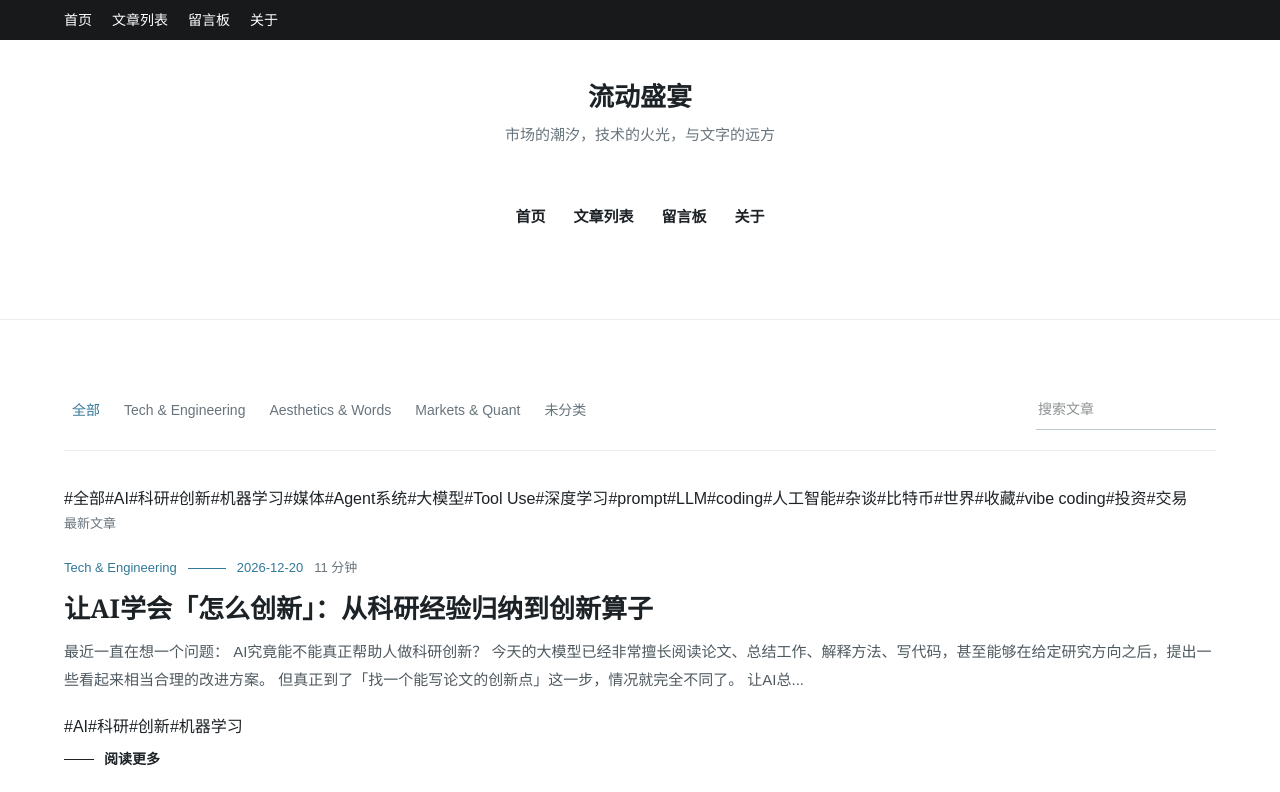
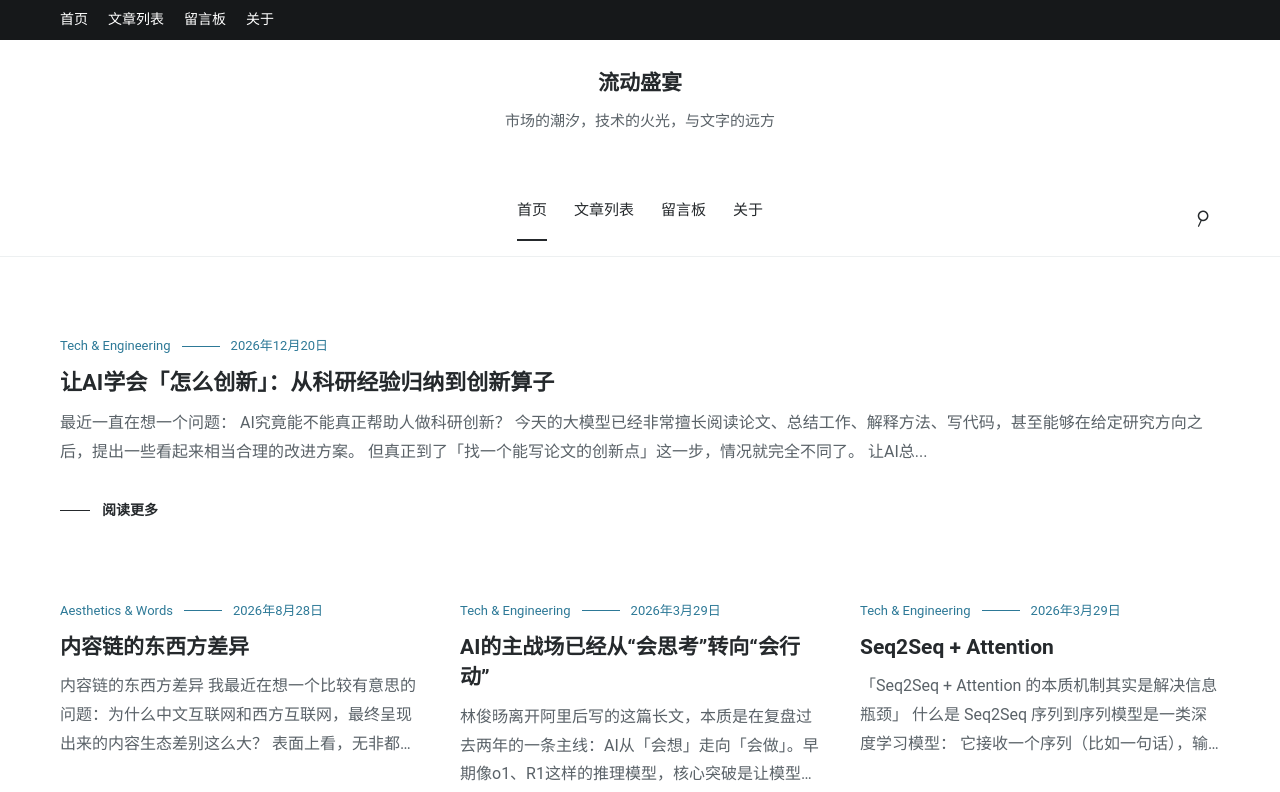
Before and after one commit to Walessong/woke-soul-blog, a Next.js app: page / in a window 1280 px wide. Shown: the top 792 px of the page. Built offline with nearby package versions, Linux system fonts and the light colour scheme.

Commit message:
Match blog details to reference layout

```diff
--- a/app/blog/page.tsx
+++ b/app/blog/page.tsx
@@ -2,4 +2,7 @@ import PostIndex from '@/components/PostIndex';
 import { posts } from '@/lib/posts';
 
 export const metadata = { title: '文章列表 | 流动盛宴' };
-export default function BlogPage() { return <PostIndex posts={posts} />; }
+export default async function BlogPage({ searchParams }: { searchParams: Promise<{ q?: string }> }) {
+  const { q } = await searchParams;
+  return <PostIndex posts={posts} initialQuery={q} />;
+}
--- a/app/page.tsx
+++ b/app/page.tsx
@@ -2,5 +2,5 @@ import PostIndex from '@/components/PostIndex';
 import { posts } from '@/lib/posts';
 
 export default function Home() {
-  return <PostIndex posts={posts} />;
+  return <PostIndex posts={posts} showFilters={false} />;
 }
--- a/app/posts/[slug]/page.tsx
+++ b/app/posts/[slug]/page.tsx
@@ -17,13 +17,15 @@ export default async function PostPage({ params }: { params: Promise<{ slug: str
   const newer = posts[index - 1];
   const older = posts[index + 1];
 
-  return <article className="article-shell">
-    <Link href="/" className="back-link">返回首页</Link>
+  return <article className="article-shell site-width">
+    <nav className="breadcrumb" aria-label="面包屑导航"><Link href="/">首页</Link><span>›</span><span>{post.title}</span></nav>
     <header className="article-header">
-      <div className="post-meta"><span>{post.category}</span><i /><time>{post.date}</time><b>{readingTime(post.content)} 分钟</b></div>
+      <div className="post-category">{post.category}</div>
       <h1>{post.title}</h1>
+      <div className="post-meta post-byline"><span>Woke Soul</span><i /><time>{post.date}</time><b>{readingTime(post.content)} 分钟</b></div>
     </header>
     <div className="article-content"><ReactMarkdown remarkPlugins={[remarkGfm]}>{post.content}</ReactMarkdown></div>
+    <footer className="article-footer">分类：<Link href={`/blog?q=${encodeURIComponent(post.category)}`}>{post.category}</Link></footer>
     <Comments />
     <nav className="post-nav" aria-label="文章导航">
       {newer ? <Link href={`/posts/${newer.slug}`}><span>较新文章</span>{newer.title}</Link> : <span />}
--- a/components/Header.tsx
+++ b/components/Header.tsx
@@ -1,4 +1,8 @@
+'use client';
+
 import Link from 'next/link';
+import { FormEvent, useState } from 'react';
+import { usePathname, useRouter } from 'next/navigation';
 
 const links = [
   { href: '/', label: '首页' },
@@ -8,14 +12,28 @@ const links = [
 ];
 
 export default function Header() {
-  return (
-    <>
-      <div className="utility-nav"><nav aria-label="快捷导航" className="site-width">{links.map((link) => <Link key={link.href} href={link.href}>{link.label}</Link>)}</nav></div>
-      <header className="site-header">
-        <Link href="/" className="site-title">流动盛宴</Link>
-        <p>市场的潮汐，技术的火光，与文字的远方</p>
-        <nav aria-label="主导航" className="main-nav">{links.map((link) => <Link key={link.href} href={link.href}>{link.label}</Link>)}</nav>
-      </header>
-    </>
-  );
+  const pathname = usePathname();
+  const router = useRouter();
+  const [searchOpen, setSearchOpen] = useState(false);
+  const [mobileOpen, setMobileOpen] = useState(false);
+  const [query, setQuery] = useState('');
+  const submitSearch = (event: FormEvent<HTMLFormElement>) => {
+    event.preventDefault();
+    router.push(`/blog${query.trim() ? `?q=${encodeURIComponent(query.trim())}` : ''}`);
+    setSearchOpen(false);
+  };
+
+  return <>
+    <div className="utility-nav"><nav aria-label="快捷导航" className="site-width">{links.map((link) => <Link key={link.href} href={link.href}>{link.label}</Link>)}</nav></div>
+    <header className="site-header">
+      <Link href="/" className="site-title">流动盛宴</Link>
+      <p>市场的潮汐，技术的火光，与文字的远方</p>
+      <div className="header-navigation site-width">
+        <button className="menu-toggle" aria-label="切换菜单" aria-expanded={mobileOpen} onClick={() => setMobileOpen((value) => !value)}>菜单</button>
+        <nav aria-label="主导航" className={mobileOpen ? 'main-nav is-open' : 'main-nav'}>{links.map((link) => <Link key={link.href} href={link.href} className={pathname === link.href ? 'is-active' : ''} onClick={() => setMobileOpen(false)}>{link.label}</Link>)}</nav>
+        <button className="search-toggle" aria-label="搜索文章" aria-expanded={searchOpen} onClick={() => setSearchOpen((value) => !value)}>⌕</button>
+      </div>
+      {searchOpen && <form className="header-search site-width" onSubmit={submitSearch}><input autoFocus value={query} onChange={(event) => setQuery(event.target.value)} placeholder="搜索文章" aria-label="搜索文章" /><button type="submit">搜索</button></form>}
+    </header>
+  </>;
 }
--- a/components/PostIndex.tsx
+++ b/components/PostIndex.tsx
@@ -4,12 +4,17 @@ import Link from 'next/link';
 import { useMemo, useState } from 'react';
 import type { Post } from '@/lib/posts';
 
-const readingTime = (content: string) => Math.max(1, Math.ceil(content.replace(/\s/g, '').length / 500));
+const pageSize = 10;
+const formatDate = (value: string) => {
+  const [year, month, day] = value.split('-');
+  return year && month && day ? `${year}年${Number(month)}月${Number(day)}日` : value;
+};
 
-export default function PostIndex({ posts }: { posts: Post[] }) {
+export default function PostIndex({ posts, showFilters = true, initialQuery = '' }: { posts: Post[]; showFilters?: boolean; initialQuery?: string }) {
   const [category, setCategory] = useState('全部');
   const [tag, setTag] = useState('全部');
-  const [query, setQuery] = useState('');
+  const [query, setQuery] = useState(initialQuery);
+  const [page, setPage] = useState(1);
   const categories = ['全部', ...Array.from(new Set(posts.map((post) => post.category)))];
   const tags = ['全部', ...Array.from(new Set(posts.flatMap((post) => post.tags)))];
   const visiblePosts = useMemo(() => posts.filter((post) => {
@@ -17,25 +22,25 @@ export default function PostIndex({ posts }: { posts: Post[] }) {
     const matchesTag = tag === '全部' || post.tags.includes(tag);
     return matchesCategory && matchesTag && `${post.title} ${post.excerpt} ${post.content}`.toLowerCase().includes(query.trim().toLowerCase());
   }), [category, posts, query, tag]);
+  const pages = Math.max(1, Math.ceil(visiblePosts.length / pageSize));
+  const pagePosts = visiblePosts.slice((page - 1) * pageSize, page * pageSize);
 
   return <section className="post-index site-width">
-    <div className="index-tools">
-      <div className="category-filters" aria-label="文章分类">
-        {categories.map((item) => <button key={item} className={item === category ? 'is-active' : ''} onClick={() => setCategory(item)}>{item}</button>)}
-      </div>
-      <label className="search-box"><span className="sr-only">搜索文章</span><input value={query} onChange={(event) => setQuery(event.target.value)} placeholder="搜索文章" /></label>
-    </div>
-    <div className="tag-filters" aria-label="文章标签">{tags.map((item) => <button key={item} className={item === tag ? 'is-active' : ''} onClick={() => setTag(item)}>#{item}</button>)}</div>
-    <p className="result-count">{query || category !== '全部' ? `找到 ${visiblePosts.length} 篇文章` : '最新文章'}</p>
+    {showFilters && <div className="index-tools">
+      <div className="category-filters" aria-label="文章分类">{categories.map((item) => <button key={item} className={item === category ? 'is-active' : ''} onClick={() => { setCategory(item); setPage(1); }}>{item}</button>)}</div>
+      <label className="search-box"><span className="sr-only">搜索文章</span><input value={query} onChange={(event) => { setQuery(event.target.value); setPage(1); }} placeholder="搜索文章" /></label>
+    </div>}
+    {showFilters && <div className="tag-filters" aria-label="文章标签">{tags.map((item) => <button key={item} className={item === tag ? 'is-active' : ''} onClick={() => { setTag(item); setPage(1); }}>#{item}</button>)}</div>}
+    {showFilters && (query || category !== '全部' || tag !== '全部') && <p className="result-count">找到 {visiblePosts.length} 篇文章</p>}
     <div className="post-grid">
-      {visiblePosts.map((post, index) => <article className={`post-preview ${index === 0 ? 'post-featured' : ''}`} key={post.id}>
-        <div className="post-meta"><span>{post.category}</span><i /><time>{post.date}</time><b>{readingTime(post.content)} 分钟</b></div>
+      {pagePosts.map((post, index) => <article className={`post-preview ${index === 0 ? 'post-featured' : ''}`} key={post.id}>
+        <div className="post-meta"><span>{post.category}</span><i /><time>{formatDate(post.date)}</time></div>
         <h2><Link href={`/posts/${post.slug}`}>{post.title}</Link></h2>
         <p>{post.excerpt}</p>
-        <div className="post-tags">{post.tags.map((item) => <button key={item} onClick={() => setTag(item)}>#{item}</button>)}</div>
         <Link className="read-more" href={`/posts/${post.slug}`}>阅读更多</Link>
       </article>)}
     </div>
     {visiblePosts.length === 0 && <p className="empty-state">没有找到匹配的文章。</p>}
+    {pages > 1 && <nav className="pagination" aria-label="文章导航"><button disabled={page === 1} onClick={() => setPage((value) => value - 1)}>上一页</button>{Array.from({ length: pages }, (_, index) => <button key={index + 1} className={page === index + 1 ? 'is-active' : ''} onClick={() => setPage(index + 1)}>{index + 1}</button>)}<button disabled={page === pages} onClick={() => setPage((value) => value + 1)}>下一页</button></nav>}
   </section>;
 }
```
Also changed, not shown: app/globals.css.
